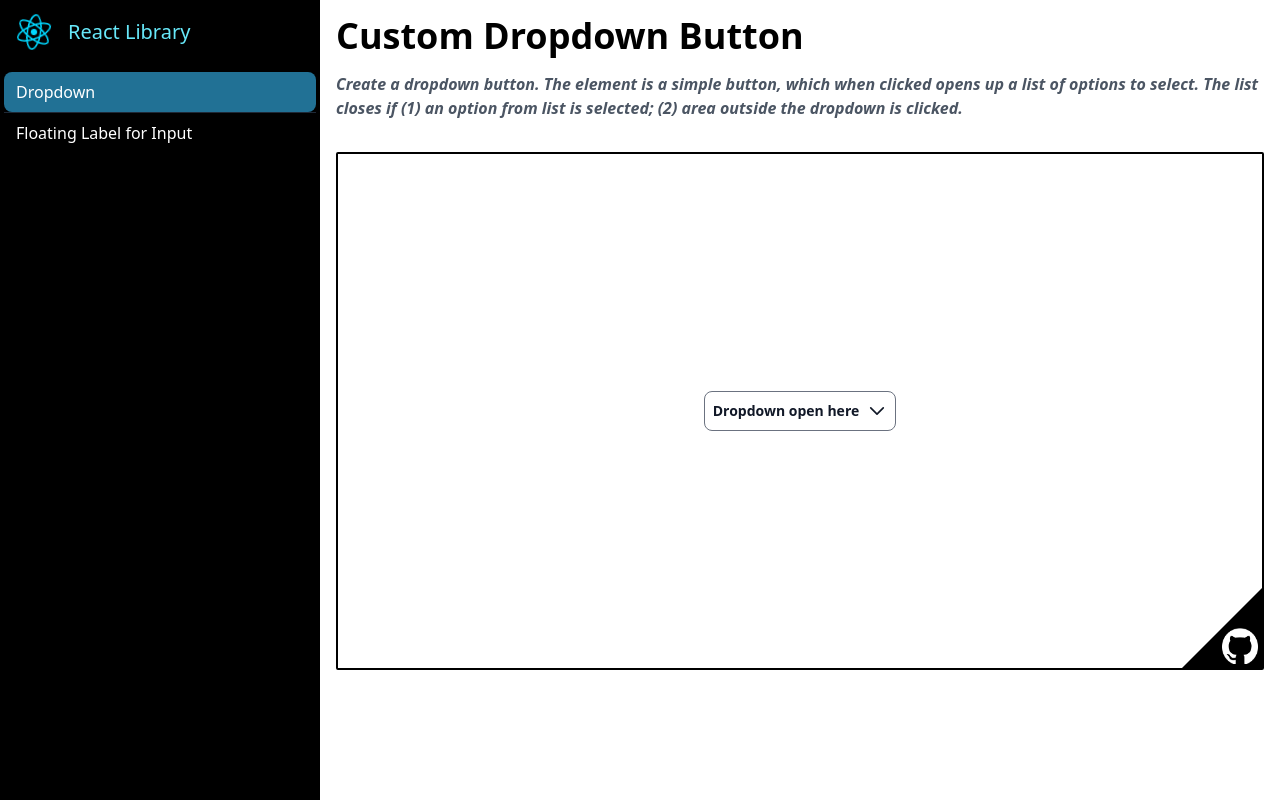
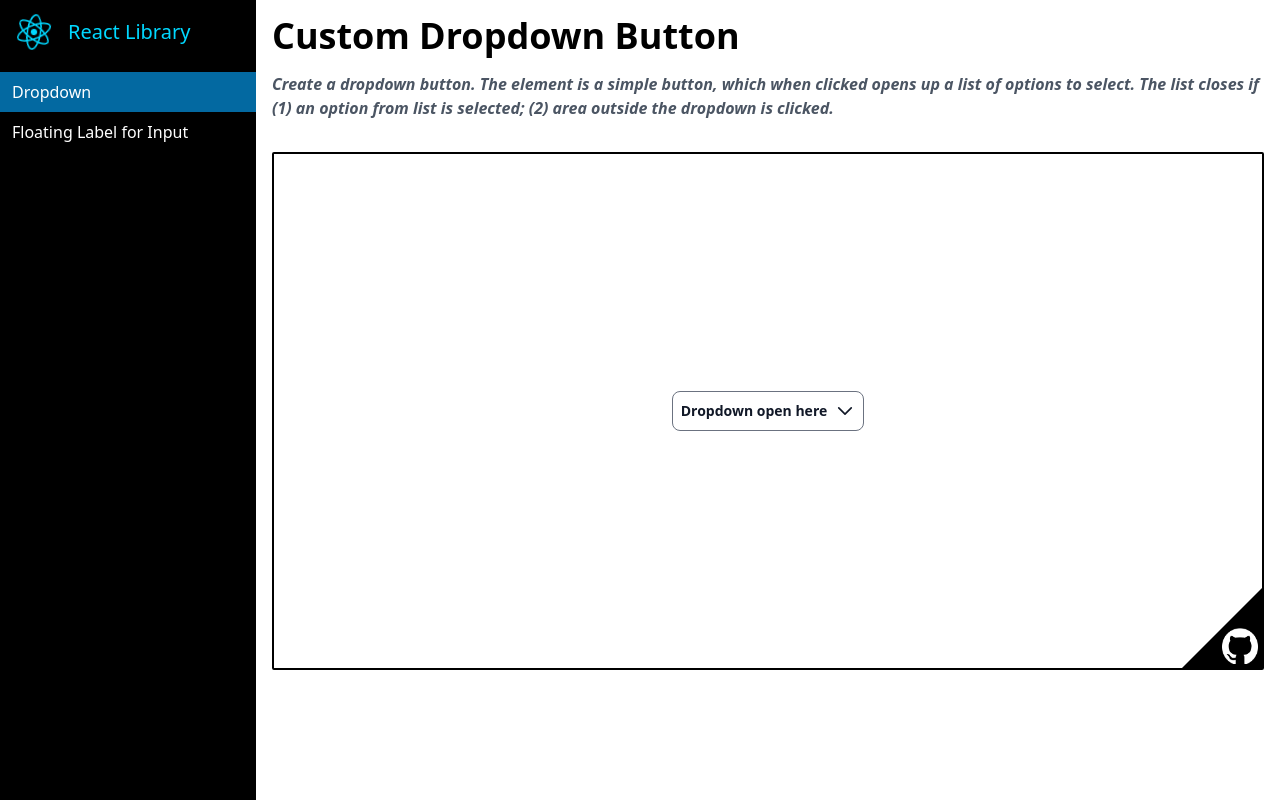
Before and after one commit to AkritiGhosh/ReactLibrary, a React (Vite) app: page /#/dropdown in a window 1280 px wide. Built offline with nearby package versions, Linux system fonts and the light colour scheme.

Commit message:
Sidebar updated

```diff
--- a/src/component/sidebar/Sidebar.jsx
+++ b/src/component/sidebar/Sidebar.jsx
@@ -1,8 +1,7 @@
 import React from "react";
 import Logo from "../logo/Logo";
 import data from "../../data/data";
-import { Link, useParams } from "react-router-dom";
-import SidebarActiveItem from "./SidebarActiveItem";
+import { useParams } from "react-router-dom";
 import SidebarItem from "./SidebarItem";
 
 const Sidebar = () => {
@@ -11,12 +10,14 @@ const Sidebar = () => {
     <div className="w-full flex flex-col py-4 gap-6">
       <div className="flex gap-4 px-4 items-center">
         <Logo />
-        <h1 className="text-cyan-300 text-xl font-medium ">React Library</h1>
+        <h1 className="text-[#00d8ff] text-xl font-medium ">React Library</h1>
       </div>
-      <div className="flex flex-col divide-y divide-gray-800 px-1">
+      <div className="flex flex-col">
         {data?.map((item) =>
           currentPage == item?.id ? (
-            <SidebarActiveItem data={item} />
+            <div className="w-full flex flex-col gap-3 bg-sky-700 px-3 py-2 font-medium text-white">
+              <h1 className="w-full">{item?.name}</h1>
+            </div>
           ) : (
             <SidebarItem data={item} />
           )
--- a/src/component/sidebar/SidebarActiveItem.jsx
+++ /dev/null
@@ -1,29 +0,0 @@
-import React from "react";
-import { Link, useLocation } from "react-router-dom";
-
-const SidebarActiveItem = ({ data }) => {
-  const loc = useLocation();
-
-  return (
-    <div className="w-full flex flex-col gap-3 bg-sky-400/60 px-3 py-2 font-medium text-white rounded-lg">
-      <Link to={"/main/" + data?.id}>
-        <h1 className="w-full">{data?.name}</h1>
-      </Link>
-      {/* <div className="w-full flex justify-evenly">
-        {tabList?.map((tab) => (
-          <Link
-            to={"/main/" + data?.id + "/" + tab?.id}
-            title={tab?.name}
-            className={`inline-flex items-center justify-center w-10 h-10 py-1 rounded-xl hover:bg-white/25 hover:border-white border border-transparent ${
-              activeTab == tab?.id ? "!bg-white/85 text-cyan-700" : ""
-            }`}
-          >
-            {tab?.icon}
-          </Link>
-        ))}
-      </div> */}
-    </div>
-  );
-};
-
-export default SidebarActiveItem;
--- a/src/component/sidebar/SidebarItem.jsx
+++ b/src/component/sidebar/SidebarItem.jsx
@@ -1,11 +1,12 @@
 import React from "react";
 import { Link } from "react-router-dom";
-
+import './sidebar.css'
 const SidebarItem = ({ data }) => {
   return (
     <Link to={"/main/" + data?.id}>
       <div
-        className={`w-full text-white font-base px-3 py-2 hover:bg-cyan-300/40  rounded-lg`}
+        id={data?.id}
+        className={`sidebarItem w-full text-white font-base px-3 py-2`}
       >
         {data?.name}
       </div>
--- /dev/null
+++ b/src/component/sidebar/sidebar.css
@@ -0,0 +1,12 @@
+.sidebarItem {
+  background-color: black;
+  background-image: linear-gradient(to right, black 50%, #00d9ff9c 50%);
+  background-size: 200% 100%;
+  -webkit-transition: background-position 500ms;
+  -moz-transition: background-position 500ms;
+  transition: background-position 500ms;
+}
+
+.sidebarItem:hover {
+  background-position: -100% 0;
+}
--- a/src/layout/PageLayout.jsx
+++ b/src/layout/PageLayout.jsx
@@ -1,4 +1,4 @@
-import React, { createContext, useEffect } from "react";
+import React, { useEffect } from "react";
 import Sidebar from "../component/sidebar/Sidebar";
 import { Outlet, useNavigate, useParams } from "react-router-dom";
 import data from "../data/data";
@@ -8,23 +8,24 @@ const MainLayout = () => {
   const nav = useNavigate();
   const page = useParams()?.page ?? false;
   const metadata = page ? data.filter((iter) => iter.id == page)[0] : data[0];
-
   useEffect(() => {
     if (!page) nav(data[0].id, { replace: true });
   }, [page]);
 
   return (
+    <>
       <main className="w-screen h-screen flex flex-col lg:flex-row items-center justify-center">
         {/* Sidebar component */}
-      <div className="lg:w-1/4 w-full lg:h-screen h-auto lg:overflow-y-auto bg-black">
+        <div className="lg:w-1/5 w-full lg:h-screen h-auto lg:overflow-y-auto bg-black">
           <Sidebar />
         </div>
-      <div className="lg:w-3/4 grow w-full lg:h-screen h-auto overflow-y-auto relative scroll-smooth">
+        <div className="lg:w-4/5 grow w-full lg:h-screen h-auto overflow-y-auto relative scroll-smooth">
           <HeaderBlock data={metadata} />
           {/* Content component */}
           <Outlet />
         </div>
       </main>
+    </>
   );
 };
 
```
Lines whose indentation alone changed are shown as unchanged.
